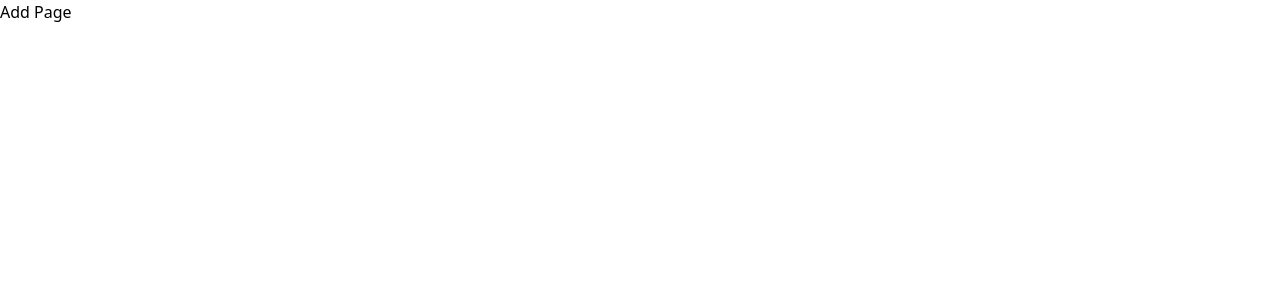
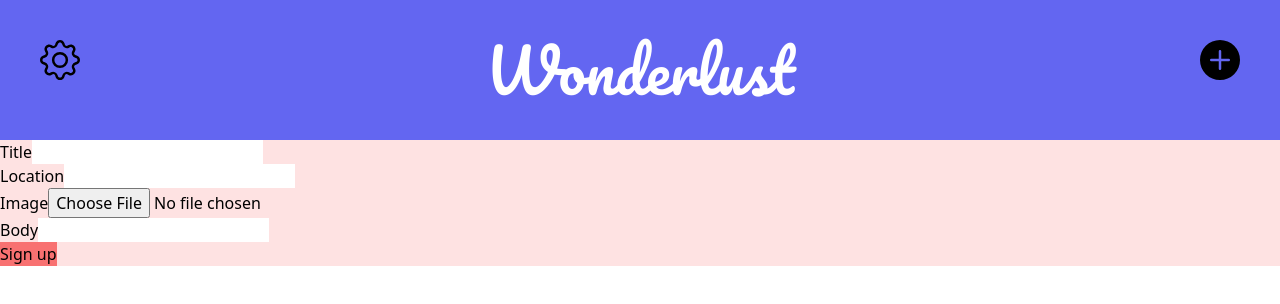
Before and after one commit to sudo-dave/TravelDiary, a React (Vite) app in the folder front/: page /add in a window 1280 px wide. Shown: the top 304 px of the page. Built offline with nearby package versions, Linux system fonts and the light colour scheme.

Commit message:
Started Add Section

```diff
--- /dev/null
+++ b/front/src/components/Form.tsx
@@ -0,0 +1,31 @@
+
+
+const Form = () => {
+    const onSubmit = () => {
+        alert("hi how are u")
+    };
+  return (
+    <form className="bg-red-100" onSubmit={onSubmit}>
+        <div className="">
+            <label htmlFor="title">Title</label>
+            <input id="title"  />
+        </div>
+        <div className="">
+            <label htmlFor="location">Location</label>
+            <input id="location"  />
+        </div>
+        <div className="">
+            <label htmlFor="image">Image</label>
+            <input id="image" type="file"/>
+        </div>
+        <div className="">
+            <label htmlFor="body">Body</label>
+            <input id="body"  />
+        </div>
+        <button className="bg-red-400" type="submit">Sign up</button>
+    </form>
+  )
+}
+export default Form
+
+// https://react-typescript-cheatsheet.netlify.app/docs/basic/getting-started/basic_type_example
--- a/front/src/components/Post.tsx
+++ b/front/src/components/Post.tsx
@@ -22,10 +22,10 @@ const Post: React.FC<IProps> = ({userId,id,url,location,date,title,body})=>{
     </h3>
     </div>
     <div className="bg-green-300 flex justify-center gap-x-28 mb-7">
-    <button className="rounded-full bg-white p-3">
+    <button className="rounded-full bg-white hover:bg-gray-300 p-3">
       <AiFillEdit/>
     </button>
-    <button className="rounded-full bg-white p-3">
+    <button className="rounded-full bg-white hover:bg-gray-300 p-3">
       <BsFillTrashFill/>
     </button>
     </div>
--- a/front/src/routes/AddPage.tsx
+++ b/front/src/routes/AddPage.tsx
@@ -1,10 +1,12 @@
 import React from 'react'
-
+import Header from '../components/Header'
+import Form from '../components/Form'
 const AddPage = () => {
   return (
-    <>
-    Add Page
-    </>
+    <div>
+    <Header/>
+    <Form/>
+    </div>
   )
 }
 export default AddPage
--- a/front/src/routes/Settings.tsx
+++ b/front/src/routes/Settings.tsx
@@ -1,10 +1,10 @@
 import React from 'react'
-
+import Header from '../components/Header'
 const Settings = () => {
   return (
-    <>
-    Settings
-    </>
+    <div>
+      <Header/>
+    </div>
   )
 }
 export default Settings
```
